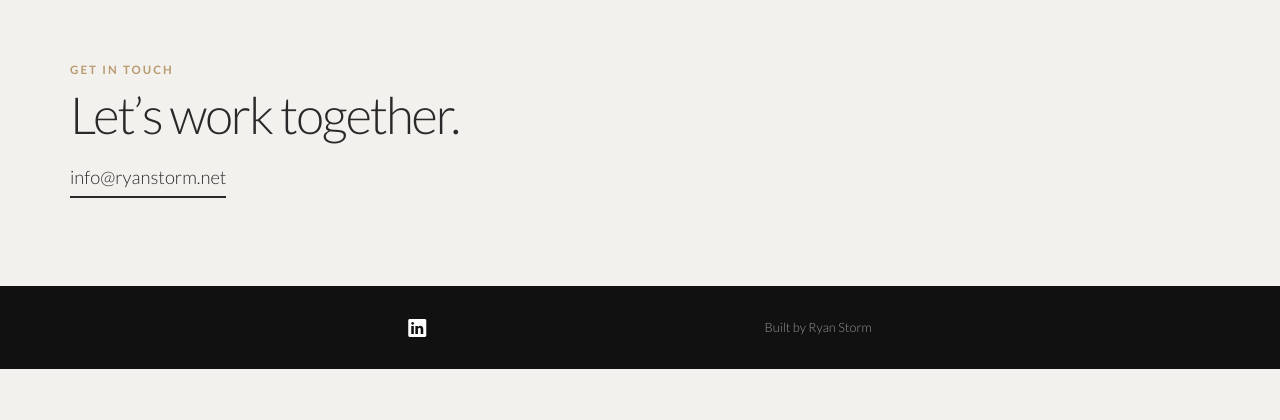
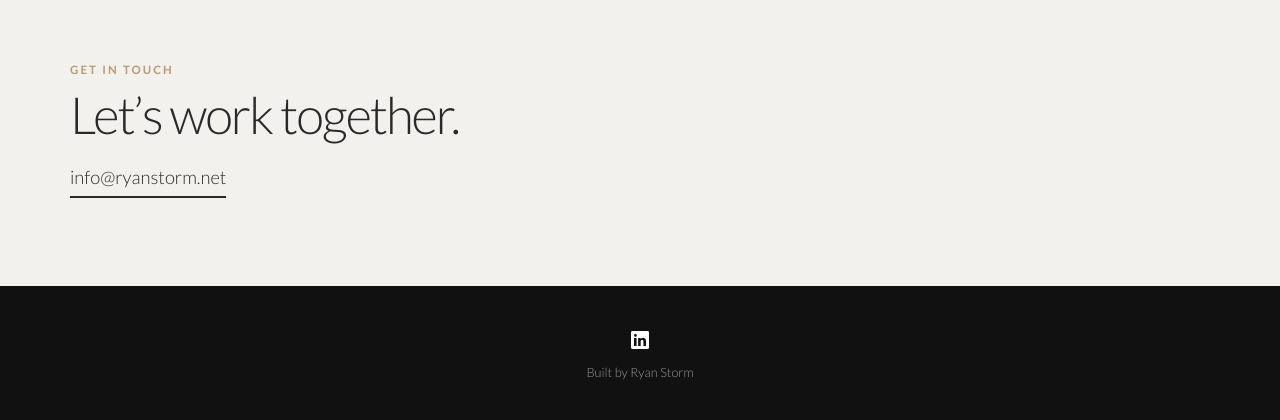
Before and after one commit to rstor1/rs-web2, a PHP site: page / in a window 1280 px wide. Shown: the part 2201-2621 px from the top of the page. Before the commit the page ends 2570 px from the top, so only its background shows below. Run offline with PHP 8.4, Linux system fonts and the light colour scheme; style sheets or scripts are compiled from the project's sources; some web fonts are replaced.

Commit message:
Stack the LinkedIn icon above the built-by text in the footer.

```diff
--- a/resources/css/style.css
+++ b/resources/css/style.css
@@ -14,7 +14,6 @@ html { scroll-behavior: smooth; }
 body { background: var(--paper); color: var(--ink); font-family: 'Lato', Arial, sans-serif; font-size: 19px; font-weight: 300; overflow-x: hidden; }
 a { color: inherit; text-decoration: none; }
 .row { width: min(1140px, 92%); margin: 0 auto; }
-
 .reference-hero { position: relative; min-height: 470px; height: 58vh; max-height: 620px; overflow: hidden; color: var(--white); background: linear-gradient(135deg, #404040 0%, #292929 58%, #202020 100%); }
 .reference-hero:after { content: ''; position: absolute; inset: 0; pointer-events: none; background: linear-gradient(110deg, transparent 0 35%, rgba(255,255,255,0.04) 35% 35.2%, transparent 35.2%); }
 .hero-shape { position: absolute; z-index: 1; transform: rotate(31deg) skewX(-18deg); transform-origin: center; background: #080808; box-shadow: -22px 28px 25px rgba(0,0,0,0.34); }
@@ -59,8 +58,8 @@ h2 { margin-bottom: 24px; font-size: clamp(2rem, 4vw, 3.6rem); font-weight: 300;
 .contact-section { background: var(--paper); }
 .contact-link { display: inline-block; padding-bottom: 8px; border-bottom: 2px solid var(--ink); font-size: 1.15rem; }
 footer { padding: 28px 0; background: var(--ink-deep); color: white; }
-.footer-inner { display: flex; align-items: center; justify-content: space-between; }
+.footer-inner { display: flex; flex-direction: column; align-items: center; justify-content: center; gap: 12px; }
 .footer-inner i { font-size: 1.5rem; }
 .footer-inner p { color: rgba(255,255,255,.56); font-size: .8rem; }
 @media (max-width: 767px) { .main-nav { display: none; flex-direction: column; gap: 14px; width: 100%; padding: 20px 0; } .main-nav.show { display: flex; } .nav-inner { display: block; } .mobile-nav-icon { display: block; float: right; margin-top: 24px; } .reference-identity { height: calc(100% - 82px); align-items: flex-start; padding-top: 100px; } .identity-copy { width: min(330px, 48%); margin-right: 0; } .portrait-frame { width: 190px; height: 190px; bottom: 20px; } .skills-layout, .work-grid { grid-template-columns: 1fr; } .work-card:last-child { grid-column: auto; } nav.sticky .nav-inner { min-height: 58px; } }
-@media (max-width: 480px) { body { font-size: 17px; } .reference-hero { min-height: 400px; height: 62vh; } .identity-copy { width: 58%; } .identity-copy h1 { font-size: .95rem; } .website-link { font-size: .68rem; } .portrait-frame { width: 155px; height: 155px; left: 0; bottom: 18px; } .reference-section { padding: 68px 0; } .footer-inner { flex-direction: column; gap: 12px; } }
+@media (max-width: 480px) { body { font-size: 17px; } .reference-hero { min-height: 400px; height: 62vh; } .identity-copy { width: 58%; } .identity-copy h1 { font-size: .95rem; } .website-link { font-size: .68rem; } .portrait-frame { width: 155px; height: 155px; left: 0; bottom: 18px; } .reference-section { padding: 68px 0; } }
```
